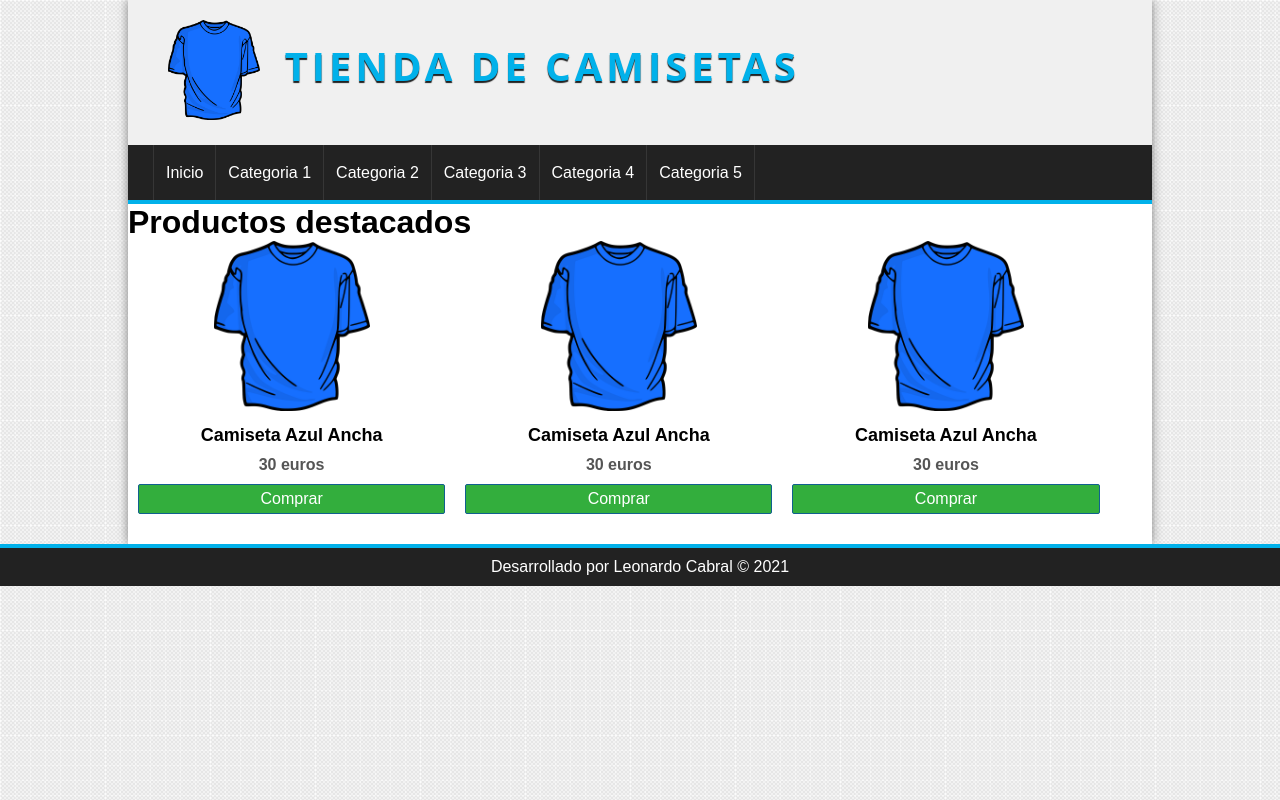
After one commit to LeonardoCabral578/shop-php.mysql, a PHP site: template views/producto/destacados.php in a window 1280 px wide. The commit adds this page. Run offline with PHP 8.4, Linux system fonts and the light colour scheme; the template is opened without the code that fills it, so the values that code supplies are empty.

Commit message:
plantillas

```diff
--- a/controllers/ProductoController.php
+++ b/controllers/ProductoController.php
@@ -5,6 +5,7 @@ class ProductoController {
 # FUN
 #---------------------------------------------------#
     public function index() {
-        echo "Controlador Productos, Acción index";
+        // Renderizar vista
+        require_once 'views/producto/destacados.php';
     }
 }
--- /dev/null
+++ b/views/layout/footer.php
@@ -0,0 +1,14 @@
+</div>
+</div>
+
+<!-- PIE DE PÁGINA -->
+<!------------------------------------------------------------------------------------------->
+<footer id="footer">
+    <p>Desarrollado por Leonardo Cabral &copy; <?= date('Y') ?></p>
+</footer>
+
+</div>
+
+</body>
+
+</html>
--- /dev/null
+++ b/views/layout/header.php
@@ -0,0 +1,56 @@
+<!DOCTYPE html>
+<html lang="es">
+
+<head>
+    <meta charset="UTF-8">
+    <meta http-equiv="X-UA-Compatible" content="IE=edge">
+    <meta name="viewport" content="width=device-width, initial-scale=1.0">
+    <link rel="stylesheet" href="assets/css/styles.css">
+    <title>Tienda de Camisetas</title>
+</head>
+
+<body>
+
+    <div id="container">
+
+        <!-- CABECERA -->
+        <!------------------------------------------------------------------------------------------->
+        <header id="header">
+            <div id="logo">
+                <img src="assets/img/camiseta.png" alt="Camiseta Logo">
+                <a href="index.php">
+                    Tienda de camisetas
+                </a>
+            </div>
+        </header>
+
+        <!-- MENÚ -->
+        <!------------------------------------------------------------------------------------------->
+        <nav id="menu">
+            <ul>
+                <li>
+                    <a href="">
+                        Inicio
+                    </a>
+                    <a href="">
+                        Categoria 1
+                    </a>
+                    <a href="">
+                        Categoria 2
+                    </a>
+                    <a href="">
+                        Categoria 3
+                    </a>
+                    <a href="">
+                        Categoria 4
+                    </a>
+                    <a href="">
+                        Categoria 5
+                    </a>
+                </li>
+            </ul>
+        </nav>
+
+        <!-- CONTENT -->
+        <!------------------------------------------------------------------------------------------->
+        <div id="content">
--- /dev/null
+++ b/views/producto/destacados.php
@@ -0,0 +1,22 @@
+<h1>Productos destacados</h1>
+
+<div class="product">
+    <img src="assets/img/camiseta.png" alt="Img Producto">
+    <h2>Camiseta Azul Ancha</h2>
+    <p>30 euros</p>
+    <a href="#" class="button">Comprar</a>
+</div>
+
+<div class="product">
+    <img src="assets/img/camiseta.png" alt="Img Producto">
+    <h2>Camiseta Azul Ancha</h2>
+    <p>30 euros</p>
+    <a href="#" class="button">Comprar</a>
+</div>
+
+<div class="product">
+    <img src="assets/img/camiseta.png" alt="Img Producto">
+    <h2>Camiseta Azul Ancha</h2>
+    <p>30 euros</p>
+    <a href="#" class="button">Comprar</a>
+</div>
```
Also changed, not shown: index.php (+10 -0 lines), views/layout/sidebar.php (added, +26 -0 lines).
